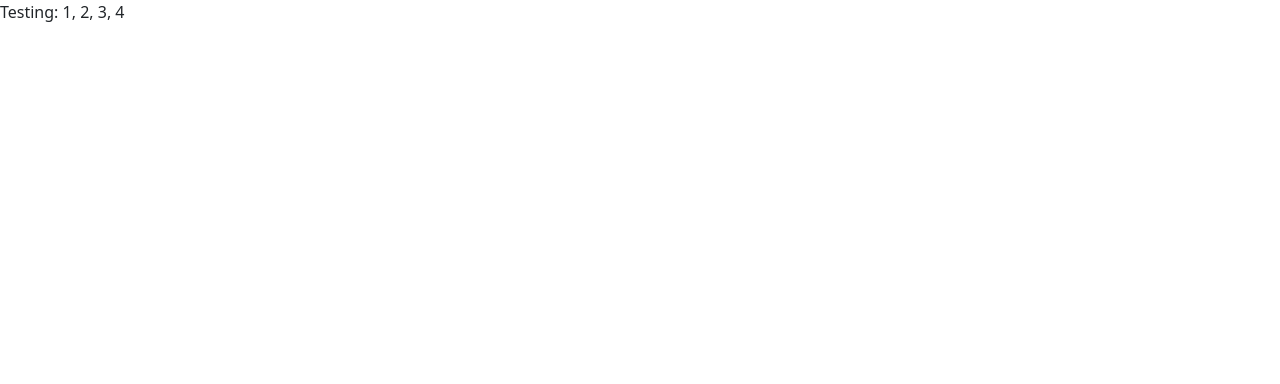
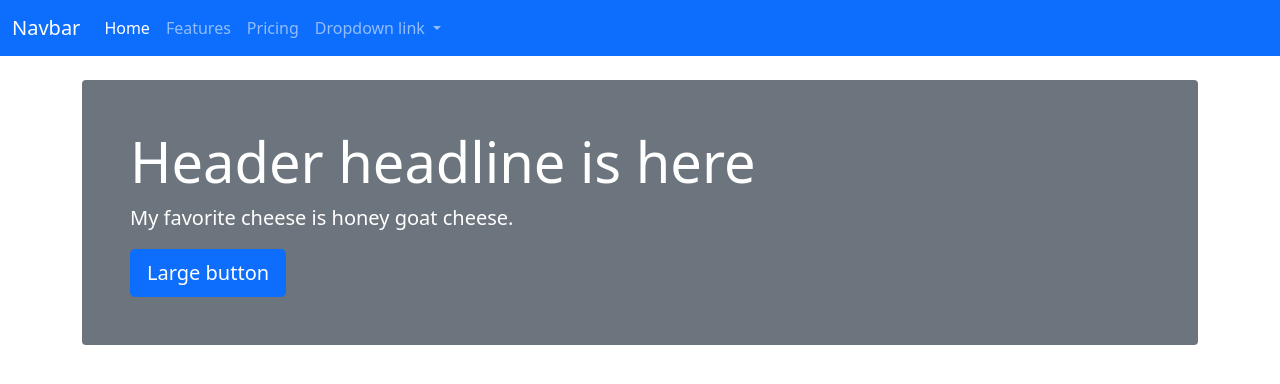
Before and after one commit to kenzbentley/mckenziebentley-bootstrap, a website: page docs/index.html in a window 1280 px wide. Drawn offline with Linux system fonts and the light colour scheme.

Commit message:
finished bootstrap components

```diff
--- a/docs/index.html
+++ b/docs/index.html
@@ -9,7 +9,44 @@
 
 <body>
   <!-- Content starts here -->
-  <p>Testing: 1, 2, 3, 4</p>
+  <nav class="navbar navbar-expand-lg navbar-dark bg-primary">
+    <div class="container-fluid">
+      <a class="navbar-brand" href="#">Navbar</a>
+      <button class="navbar-toggler" type="button" data-bs-toggle="collapse" data-bs-target="#navbarNavDropdown" aria-controls="navbarNavDropdown" aria-expanded="false" aria-label="Toggle navigation">
+        <span class="navbar-toggler-icon"></span>
+      </button>
+      <div class="collapse navbar-collapse" id="navbarNavDropdown">
+        <ul class="navbar-nav">
+          <li class="nav-item">
+            <a class="nav-link active" aria-current="page" href="#">Home</a>
+          </li>
+          <li class="nav-item">
+            <a class="nav-link" href="#">Features</a>
+          </li>
+          <li class="nav-item">
+            <a class="nav-link" href="#">Pricing</a>
+          </li>
+          <li class="nav-item dropdown">
+            <a class="nav-link dropdown-toggle" href="#" id="navbarDropdownMenuLink" role="button" data-bs-toggle="dropdown" aria-expanded="false">
+              Dropdown link
+            </a>
+            <ul class="dropdown-menu" aria-labelledby="navbarDropdownMenuLink">
+              <li><a class="dropdown-item" href="#">Action</a></li>
+              <li><a class="dropdown-item" href="#">Another action</a></li>
+              <li><a class="dropdown-item" href="#">Something else here</a></li>
+            </ul>
+          </li>
+        </ul>
+      </div>
+    </div>
+  </nav>
+  <div class="container">
+    <div id="header" class="bg-secondary text-white my-4 p-5 rounded">
+      <h1 class="display-4">Header headline is here</h1>
+      <p class="lead">My favorite cheese is honey goat cheese.</p>
+      <button type="button" class="btn btn-primary btn-lg">Large button</button>
+    </div>
+  </div>
 
   <!-- Closing scripts here -->
   <script src="js/bootstrap.bundle.js"></script>
```
Also changed, not shown: src/html/index.html (+38 -1 lines), README.md.
